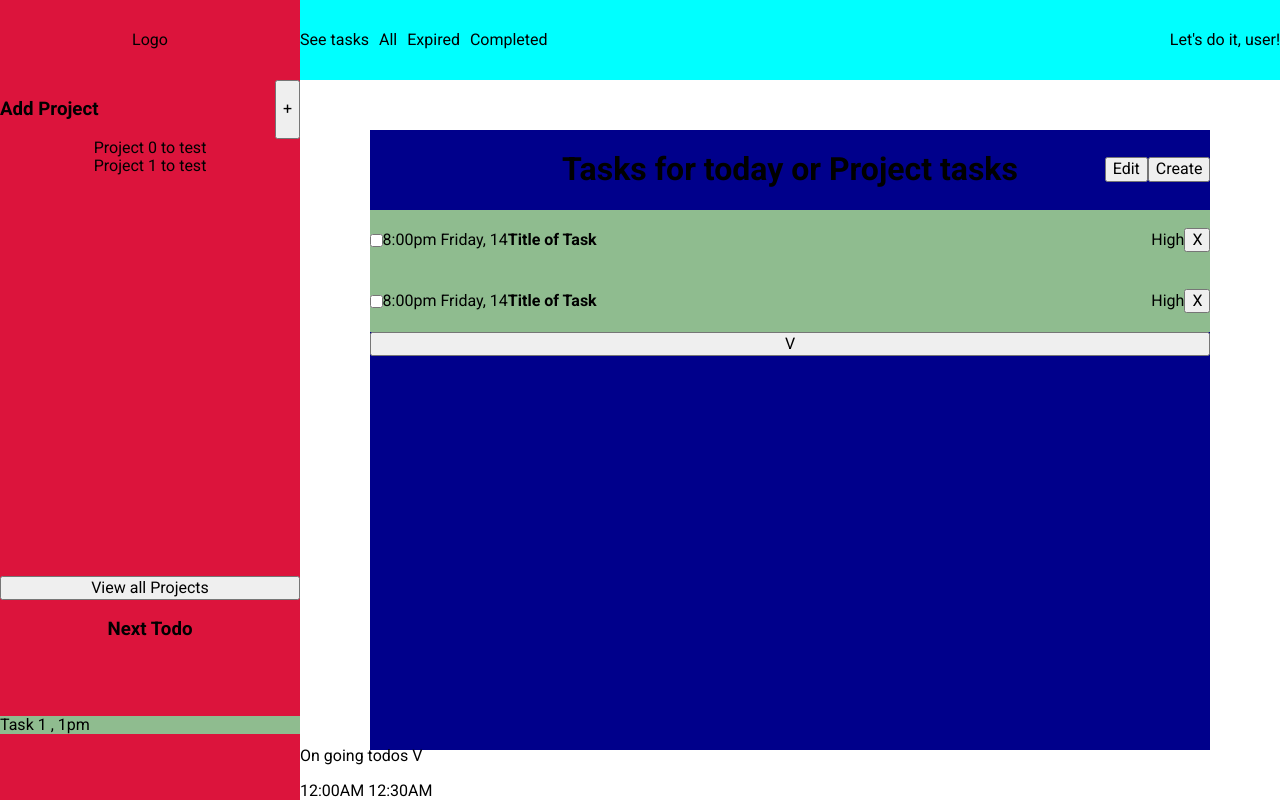
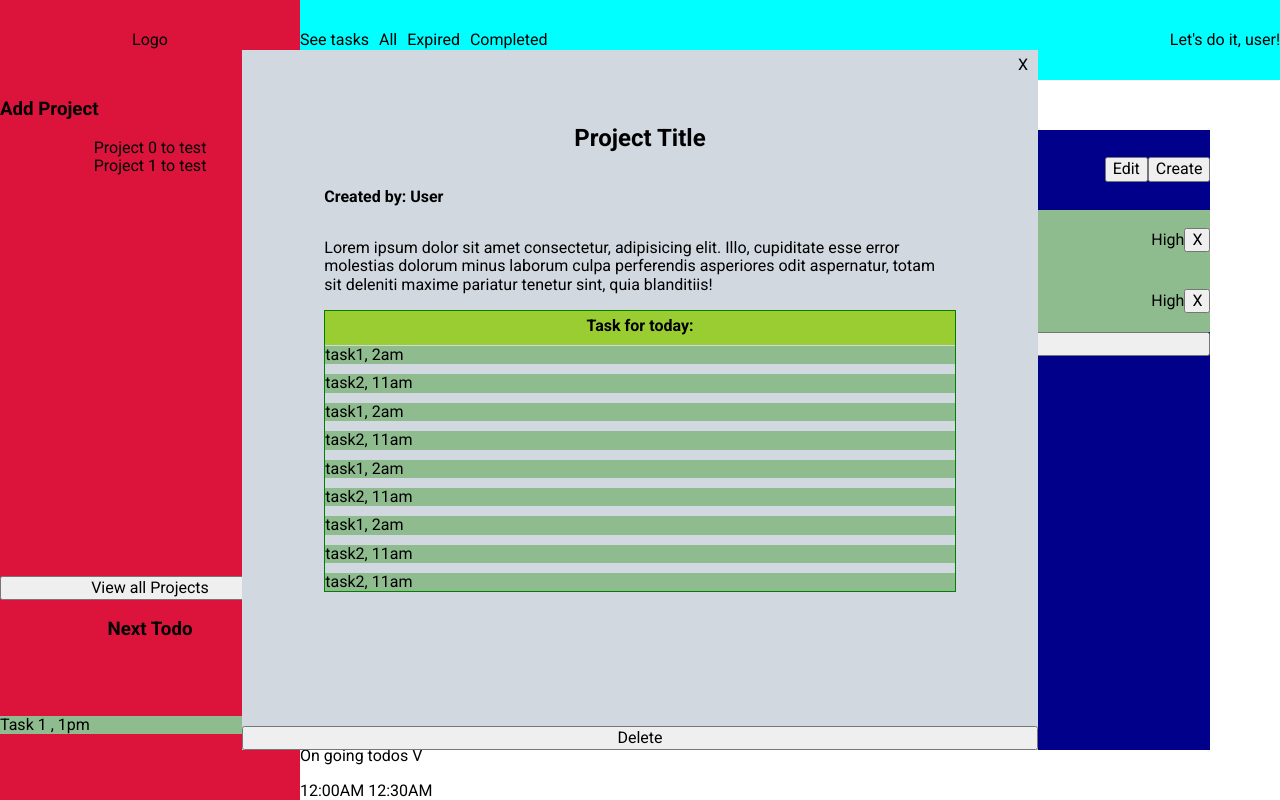
Before and after one commit to uryelah/Microverse-604-todo-list, a website built with webpack: page dist/index.html in a window 1280 px wide. Built offline with nearby package versions, Linux system fonts and the light colour scheme.

Commit message:
Add styling for modal forms and project details

```diff
--- a/dist/css/style.css
+++ b/dist/css/style.css
@@ -8,7 +8,28 @@
 /*------=====|VARIABLES|=====------*/
 /* ------------------------------- */
 
-
+:root {
+  --fusion-red: #fc5c65;
+  --desire: #eb3b5a;
+  --orange-hibiscus: #fd9644;
+  --beniukon-bronze: #fa8231;
+  --flirtatious: #fed330;
+  --nyc-taxi: #f7b731;
+  --reptile-green: #26de81;
+  --algal-fuel: #20bf6b;
+  --maximum-blue-green: #2bcbba;
+  --turquoise-topaz: #0fb9b1;
+  --highblue: #45aaf2;
+  --boyzone: #2d98da;
+  --c64-ntsc: #4b7bec;
+  --royal-blue: #3867d6;
+  --lighter-purple: #a55eea;
+  --gloomy-purple: #8854d0;
+  --twinkle-blue: #d1d8e0;
+  --innuendo: #a5b1c2;
+  --blue-grey: #778ca3;
+  --blue-horizon: #4b6584;
+}
 
 /* ------------------------------- */
 /*------======|GENERAL|======------*/
@@ -32,9 +53,117 @@ body {
 /*------=======|MODAL|=======------*/
 /* ------------------------------- */
 
+#modal-hide {
+  position: absolute;
+  top: 0;
+  right: 0;
+  width: 30px;
+  height: 30px;
+  display: flex;
+  justify-content: center;
+  align-items: center;
+  cursor: pointer;
+}
+
+.modal-container {
+  position: fixed;
+  top: 50px;
+  bottom: 50px;
+  left: calc(50px + 15%);
+  right: calc(50px + 15%);
+  min-width: 300px;
+  box-sizing: border-box;
+  background-color: var(--twinkle-blue);
+  padding: 30px 25px;
+  display: grid;
+  grid-template-columns: 25% 1fr 25%;
+  grid-auto-rows: min-content;
+  z-index: 500;
+  overflow-y: scroll;
+  scrollbar-width: none;
+}
+
 .modal-closed {
   display: none;
 }
+
+.modal-container h2 {
+  grid-column: 1/-1;
+  text-align: center;
+}
+
+/*------====|MODAL FORM|=====------*/
+.modal-form {
+  display: flex;
+  flex-direction: column;
+  align-content: center;
+  justify-content: space-around;
+  grid-column: 1/-1;
+}
+
+.modal-form > * {
+  margin: 15px auto;
+  display: flex;
+  flex-direction: column;
+  width: 100%;
+  display: flex;
+  align-items: center;
+}
+
+.modal-form input, .modal-form select {
+  width: 50%;
+}
+
+/*------====|MODAL DETAILS|=====------*/
+.modal-details {
+  grid-column: 1/-1;
+  padding: 25px calc(20px + 5%);
+  display: flex;
+  flex-direction: column;
+  height: 100%;
+}
+
+.project-creator {
+  font-weight: 700;
+}
+
+.modal-details .project-delete {
+  position: absolute;
+  bottom: 0;
+  display: block;
+  left: 0;
+  width: 100%;
+}
+
+.project-todo-today {
+  padding-top: 30px;
+  position: relative;
+  display: flex;
+  flex-direction: column;
+  align-items: center;
+  height: 250px;
+  overflow-y: scroll;
+  scrollbar-width: none;
+  justify-content: flex-start;
+  border: 1px solid green;
+}
+
+.mini-todos {
+  position: absolute;
+  top: -20px;
+  left: 0;
+  text-align: center;
+  width: 100%;
+  box-sizing: border-box;
+  padding: 10px;
+  font-weight: 700;
+  background-color: yellowgreen;
+}
+
+.modal-details .brief-todo {
+  margin: 5px 0;
+}
+
 
 /* ------------------------------- */
 /*------====|LEFT ASIDE|=====------*/
--- a/dist/index.html
+++ b/dist/index.html
@@ -11,8 +11,9 @@
 <body>
     <main class="right">
         <!-- MODAL -->
-        <section id="modal" class="modal-container modal-closed">
-            <!-- Todo details -->
+        <section id="modal" class="modal-container mmodal-closed">
+            <div id='modal-hide'><span>X</span></div>
+            <!-- Todo details
             <article id="0-todo-open" class="modal-details todo-details">
                 <h2 class="todo-title">Todo Title</h2>
                 <button id="toggle-completed" class="todo-incomplete" type="button">Mark as completed</button>
@@ -39,26 +40,41 @@
                 </div>
             </article>
 
-            <!-- Project details -->
+             Project details -->
             <article id="0-project-open" class="modal-details project-details">
                 <h2 class="project-title">Project Title</h2>
-                <p class="project-description">Description</p>
-                <button type="button">Delete</button>
+                <p class="project-creator">Created by: User</p>
+                <p class="project-description">Lorem ipsum dolor sit amet consectetur, adipisicing elit. Illo, cupiditate esse error molestias dolorum minus laborum culpa perferendis asperiores odit aspernatur, totam sit deleniti maxime pariatur tenetur sint, quia blanditiis!</p>
                 <div class="project-todo-today">
-                    <p>Task for today:</p>
+                    <p class="mini-todos">Task for today:</p>
+                    <p class="todo brief-todo">task1, 2am</p>
+                    <p class="todo brief-todo">task2, 11am</p>
+                    <p class="todo brief-todo">task1, 2am</p>
+                    <p class="todo brief-todo">task2, 11am</p>
+                    <p class="todo brief-todo">task1, 2am</p>
+                    <p class="todo brief-todo">task2, 11am</p>
+                    <p class="todo brief-todo">task1, 2am</p>
+                    <p class="todo brief-todo">task2, 11am</p>
+                    <p class="todo brief-todo">task2, 11am</p>
+                    <p class="todo brief-todo">task1, 2am</p>
+                    <p class="todo brief-todo">task2, 11am</p>
                     <p class="todo brief-todo">task1, 2am</p>
                     <p class="todo brief-todo">task2, 11am</p>
                 </div>
+                <button class="project-delete" type="button">Delete</button>
             </article>
 
-            <!-- Todo form -->
+            <!-- Todo Form
             <h2>New Todo</h2>
             <form id="todo-form" class="modal-form" onsubmit="return false">
+                <div>
                     <label for="todo-title">
                     Title:
                     </label>
                     <input type="text" name="title" id="todo-title">
+                </div>
 
+                <div>
                     <label for="todo-title">
                     Title:
                     </label>
@@ -67,50 +83,60 @@
                         <option value="1">Normal</option>
                         <option value="2">High</option>
                     </select>
+                </div>
 
+                <div>
                     <label for="todo-date">
                     Due at:
                     </label>
                     <input type="date" name="date" id="todo-date">
+                </div>
 
+                <div>
                     <label for="todo-time">
                     Time:
                     </label>
                     <input type="time" name="time" id="todo-time">
+                </div>
 
+                <div>
                     <label for="todo-tag">
                     Tags:
                     </label>
                     <input type="text" name="tag" id="todo-tag">
                     <small>Separate each tag with a comma.</small>
-
+                </div>
+                <div>
                     <label for="todo-description">
                     Description:
                     </label>
                     <input type="text" name="description" id="todo-description">
-
+                </div>
                 <input type="hidden" name="project" id="todo-project" value="0">
 
                 <button type="button">Add todo</button>
             </form>
 
-            <!-- Project form -->
+            Project form
             <h2>New Project</h2>
             <form id="project-form" class="modal-form" onsubmit="return false">
+                <div>
                     <label for="project-title">
                     Project title:
                     </label>
                     <input type="text" name="title" id="project-title">
+                </div>
 
+                <div>
                     <label for="project-description">
                     Project description:
                     </label>
                     <input type="text" name="description" id="project-description">
-
+                </div>
                 <input type="hidden" name="creator" id="project-creator" value="user">
 
                 <button type="button">Add Project</button>
-            </form>
+            </form>-->
         </section>
 
         <nav class="app-nav">
```
Lines whose indentation alone changed are shown as unchanged.
